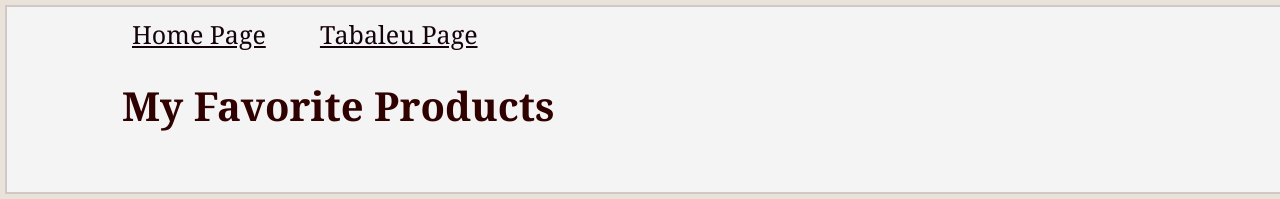
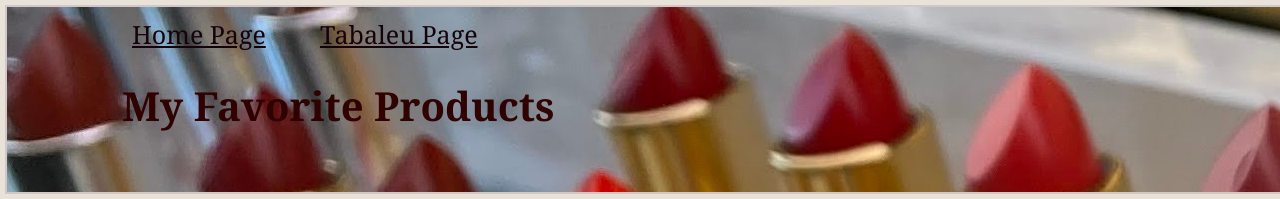
Before and after one commit to Nasanch2/nsresume1, a plain HTML site: page more.html in a window 1280 px wide. Shown: the top 199 px of the page. Drawn offline with Linux system fonts and the light colour scheme.

Commit message:
Update more.css

```diff
--- a/css/more.css
+++ b/css/more.css
@@ -35,7 +35,7 @@ body{
     position: absolute;
 
     border: solid 2px rgb(210, 199, 199);
-    background-image:url("assets/img/IMG_2102.JPG");
+    background-image:url("../assets/img/IMG_2102.JPG");
 
 
 }
```
